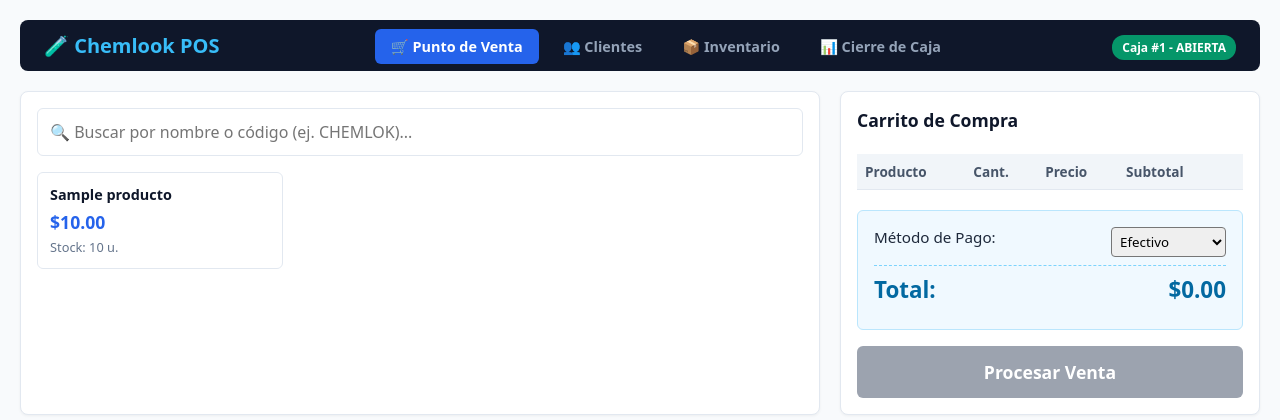
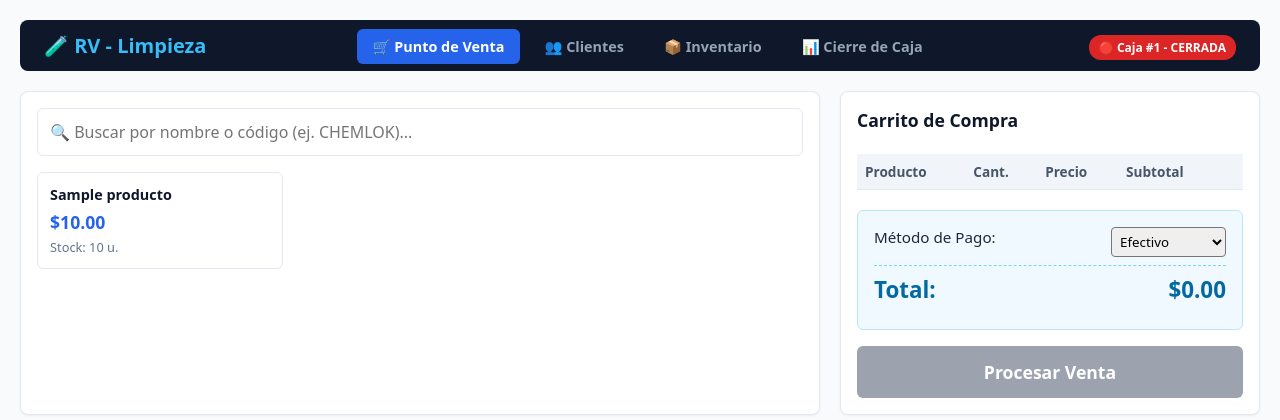
Before and after one commit to elroiser/Facturero_RV, a PHP site: page /views/pos.php in a window 1280 px wide. Shown: the top 420 px of the page. Run offline with PHP 8.4, Linux system fonts and the light colour scheme; tables that the repository leaves empty or names only in its code hold one stand-in row (values such as "Sample post"); lists and menus that the app fills with data are empty.

Commit message:
Actualizacion de validacion de caja abierta al intentar facturar

```diff
--- a/public/js/pos.js
+++ b/public/js/pos.js
@@ -134,6 +134,21 @@ function actualizarCarritoUI() {
 async function abrirModalCliente() {
     if (carrito.length === 0) return;
 
+    // 1. Verificar primero si la caja está ABIERTA
+    try {
+        const resCaja = await fetch('../controllers/CajaController.php');
+        const dataCaja = await resCaja.json();
+
+        if (dataCaja.status === 'success' && dataCaja.data.estado === 'CERRADA') {
+            alert("⚠️ NO SE PUEDE FACTURAR: La caja se encuentra CERRADA.\n\nPor favor, ve al módulo 'Cierre de Caja' e ingresa el fondo inicial para abrir el turno.");
+            window.location.href = "reportes.php"; // Redirigir a la pantalla de caja
+            return;
+        }
+    } catch (e) {
+        console.error("Error al verificar estado de la caja:", e);
+    }
+
+    // 2. Si la caja está abierta, cargar lista de clientes y abrir el modal
     const modal = document.getElementById("modalCliente");
     const select = document.getElementById("selectCliente");
 
--- a/views/includes/navbar.php
+++ b/views/includes/navbar.php
@@ -2,6 +2,17 @@
 if (!isset($pagina_actual)) {
     $pagina_actual = '';
 }
+
+// Obtener estado real de la caja
+require_once __DIR__ . '/../../config/Database.php';
+$estadoCaja = 'CERRADA';
+try {
+    $dbNavbar = Database::getConnection();
+    $stmtNav = $dbNavbar->query("SELECT estado FROM cajas WHERE id = 1 LIMIT 1");
+    if ($res = $stmtNav->fetch()) {
+        $estadoCaja = $res['estado'];
+    }
+} catch (Exception $e) {}
 ?>
 <style>
     .pos-navbar { background-color: #0f172a; padding: 12px 24px; display: flex; justify-content: space-between; align-items: center; border-radius: 8px; margin-bottom: 20px; }
@@ -10,16 +21,24 @@ if (!isset($pagina_actual)) {
     .pos-navbar .nav-link { color: #94a3b8; text-decoration: none; padding: 8px 16px; border-radius: 6px; font-size: 0.9rem; font-weight: 600; }
     .pos-navbar .nav-link:hover { color: #ffffff; background-color: #1e293b; }
     .pos-navbar .nav-link.active { color: #ffffff; background-color: #2563eb; }
-    .badge-caja { background-color: #059669; color: #ffffff; padding: 4px 10px; border-radius: 12px; font-weight: 600; font-size: 0.75rem; }
+    .badge-caja-abierta { background-color: #059669; color: #ffffff; padding: 4px 10px; border-radius: 12px; font-weight: 600; font-size: 0.75rem; }
+    .badge-caja-cerrada { background-color: #dc2626; color: #ffffff; padding: 4px 10px; border-radius: 12px; font-weight: 600; font-size: 0.75rem; }
 </style>
 
 <nav class="pos-navbar">
-    <a href="pos.php" class="brand">🧪 Chemlook POS</a>
+    <a href="pos.php" class="brand">🧪 RV - Limpieza</a>
+
     <ul class="nav-links">
         <li><a href="pos.php" class="nav-link <?= ($pagina_actual === 'pos') ? 'active' : ''; ?>">🛒 Punto de Venta</a></li>
         <li><a href="clientes.php" class="nav-link <?= ($pagina_actual === 'clientes') ? 'active' : ''; ?>">👥 Clientes</a></li>
         <li><a href="inventario.php" class="nav-link <?= ($pagina_actual === 'inventario') ? 'active' : ''; ?>">📦 Inventario</a></li>
         <li><a href="reportes.php" class="nav-link <?= ($pagina_actual === 'reportes') ? 'active' : ''; ?>">📊 Cierre de Caja</a></li>
     </ul>
-    <div><span class="badge-caja">Caja #1 - ABIERTA</span></div>
+    <div>
+        <?php if ($estadoCaja === 'ABIERTA'): ?>
+            <span class="badge-caja-abierta">🟢 Caja #1 - ABIERTA</span>
+        <?php else: ?>
+            <span class="badge-caja-cerrada">🔴 Caja #1 - CERRADA</span>
+        <?php endif; ?>
+    </div>
 </nav>
--- a/views/pos.php
+++ b/views/pos.php
@@ -6,7 +6,7 @@ $pagina_actual = 'pos';
 <head>
     <meta charset="UTF-8">
     <meta name="viewport" content="width=device-width, initial-scale=1.0">
-    <title>Chemlook POS - Punto de Venta</title>
+    <title>RV - Limpieza | Punto de Venta</title>
     <link rel="stylesheet" href="../public/css/styles.css">
     <style>
         /* Estilos para el Modal de Selección de Cliente */
```
Also changed, not shown: controllers/VentaController.php (+16 -1 lines).
